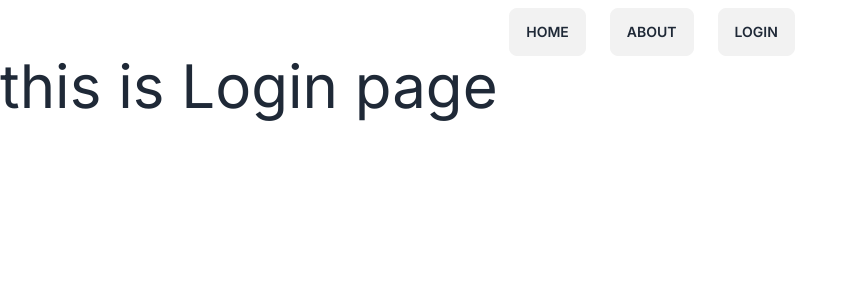
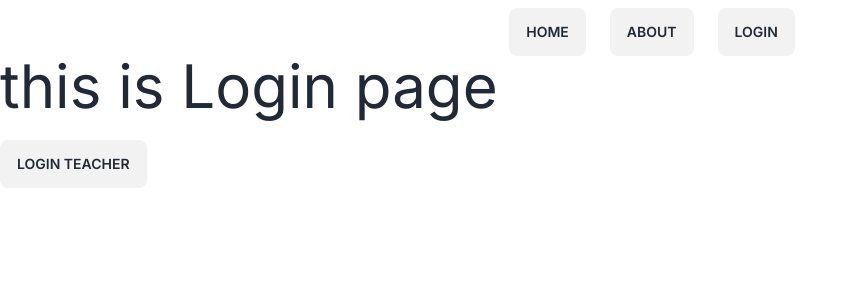
Before and after one commit to delwerhossain/code-step-NEXTJS, a Next.js app: page /login in a window 1280 px wide. Shown: the top 300 px of the page, without its empty margins (0-858 px from the left). Built offline with nearby package versions, Linux system fonts and the light colour scheme.

Commit message:
add: nested route add practice

```diff
--- /dev/null
+++ b/src/app/about/aboutschool/page.js
@@ -0,0 +1,7 @@
+import React from 'react';
+
+const page = () => {
+    return <div className='text-5xl'>about school</div>;
+};
+
+export default page;
--- a/src/app/about/page.js
+++ b/src/app/about/page.js
@@ -1,9 +1,13 @@
+import Link from "next/link";
 import React from "react";
 
 const page = () => {
   return (
     <div>
       <h1 className="text-6xl">this is About page</h1>
+      <Link className=" btn mt-6" href={"/about/aboutschool"}>
+        about school
+      </Link>
     </div>
   );
 };
--- /dev/null
+++ b/src/app/login/loginteacher/page.js
@@ -0,0 +1,7 @@
+import React from 'react';
+
+const page = () => {
+    return <div className='text-6xl'>loginteacher</div>;
+};
+
+export default page;
--- a/src/app/login/page.js
+++ b/src/app/login/page.js
@@ -1,11 +1,21 @@
-import React from 'react';
+"use client";
+import { useRouter } from "next/navigation";
+import React from "react";
 
 const page = () => {
-    return (
-      <div>
-        <h1 className='text-6xl'>this is Login page</h1>
-      </div>
-    );
+  const route = useRouter();
+
+  const navigate = (path) => {
+    route.push(`/login/${path}`);
+  };
+  return (
+    <div>
+      <h1 className="text-6xl">this is Login page</h1>
+      <button className="btn mt-6" onClick={()=>navigate("loginteacher")}>
+        login teacher
+      </button>
+    </div>
+  );
 };
 
 export default page;
```
